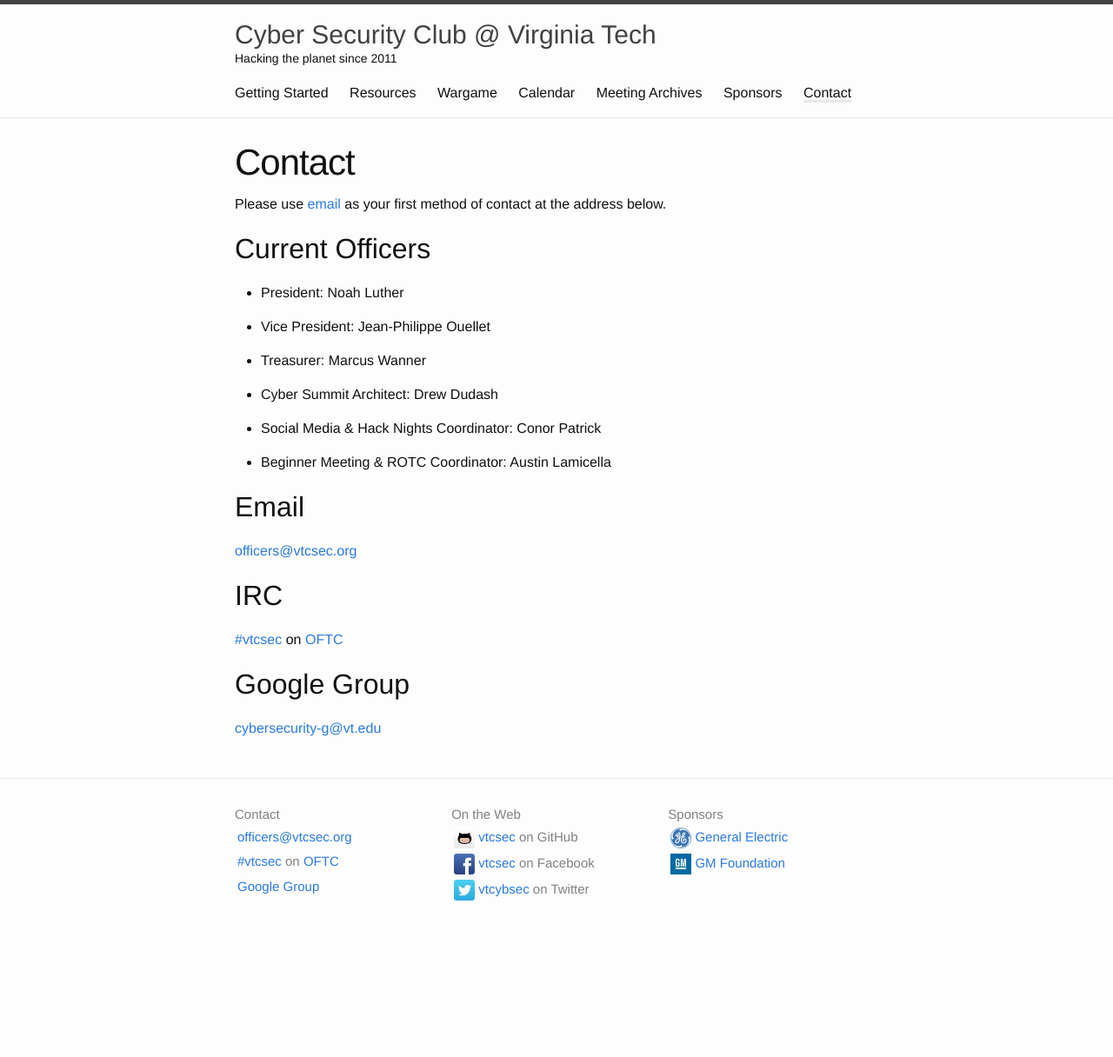
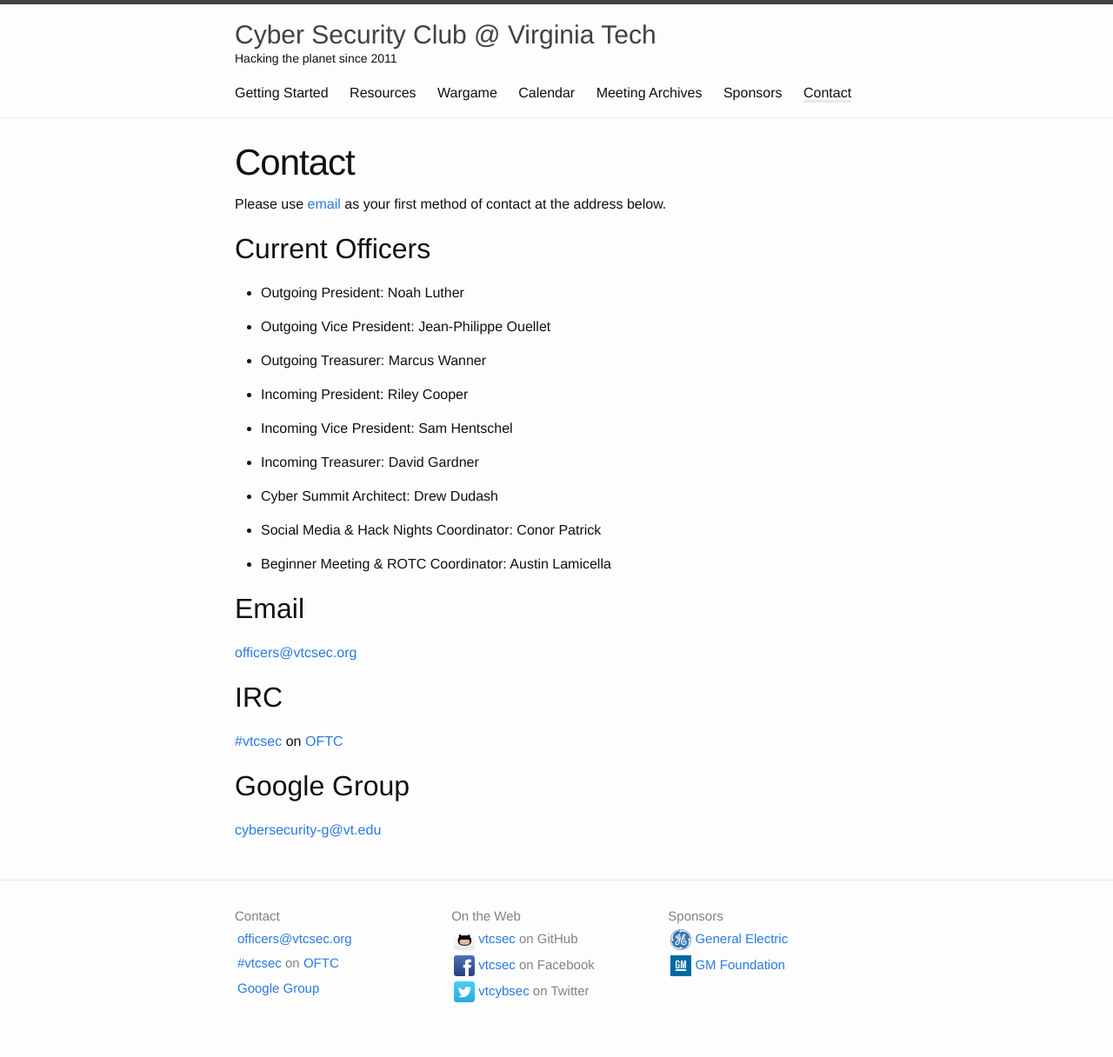
Before and after one commit to VTCSec/vtcsec.org, a Jekyll site: the page built from contact.md, in a window 1280 px wide. Shown: the whole page at 87% size. Built offline with Jekyll 4.4.1, drawn with Linux system fonts in a browser that asks for light colours; before the commit the page ends 1099 px from its top, so only the background shows below that.

Commit message:
Elections happened! Add incoming officers & deprecate myself :)

```diff
--- a/_data/officers.yml
+++ b/_data/officers.yml
@@ -1,12 +1,18 @@
 - nick: nluther
   name: Noah Luther
-  position: President
+  position: Outgoing President
 - nick: jpo
   name: Jean-Philippe Ouellet
-  position: Vice President
+  position: Outgoing Vice President
 - nick: marcusw
   name: Marcus Wanner
-  position: Treasurer
+  position: Outgoing Treasurer
+- name: Riley Cooper
+  position: Incoming President
+- name: Sam Hentschel
+  position: Incoming Vice President
+- name: David Gardner
+  position: Incoming Treasurer
 - nick: cadr
   name: Drew Dudash
   position: Cyber Summit Architect
```
